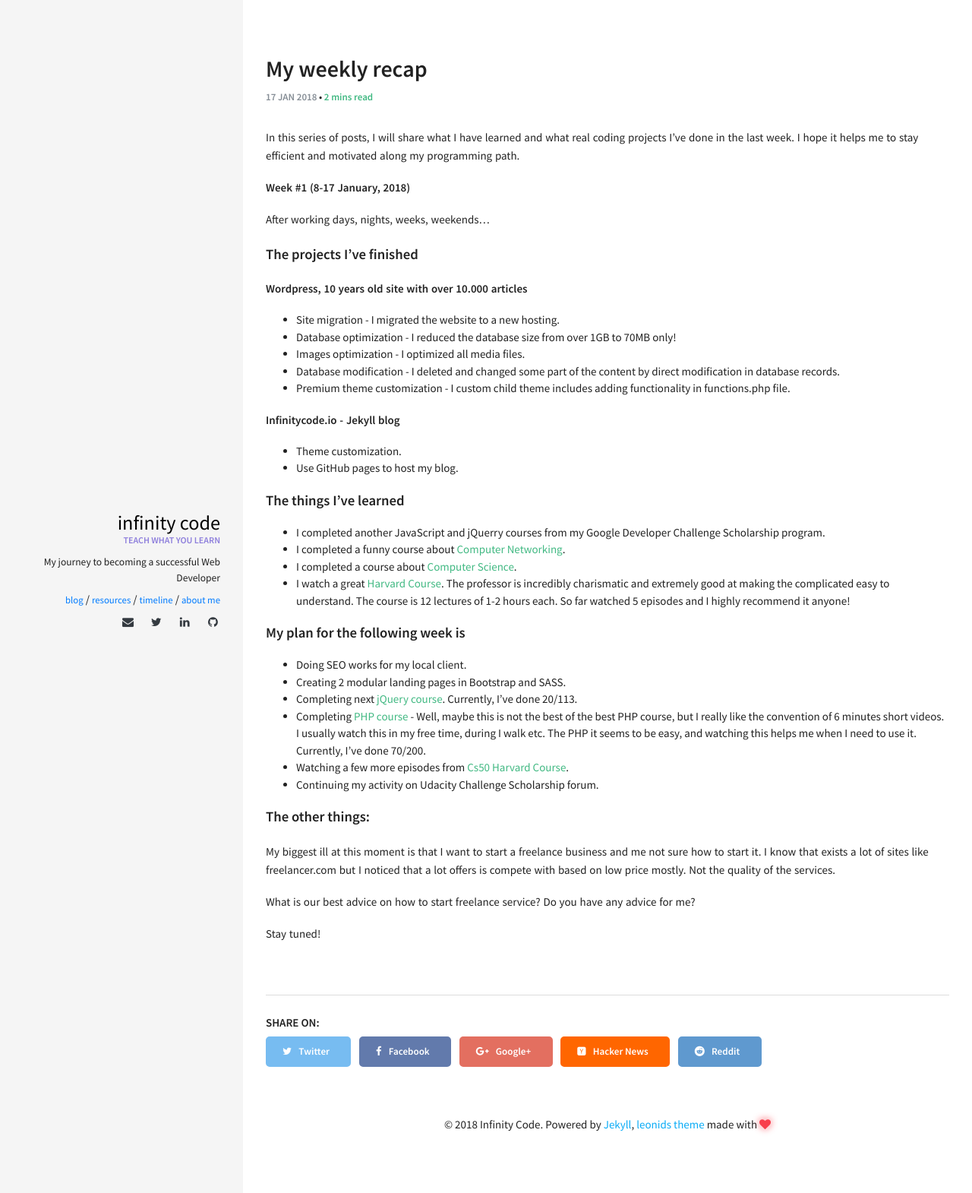
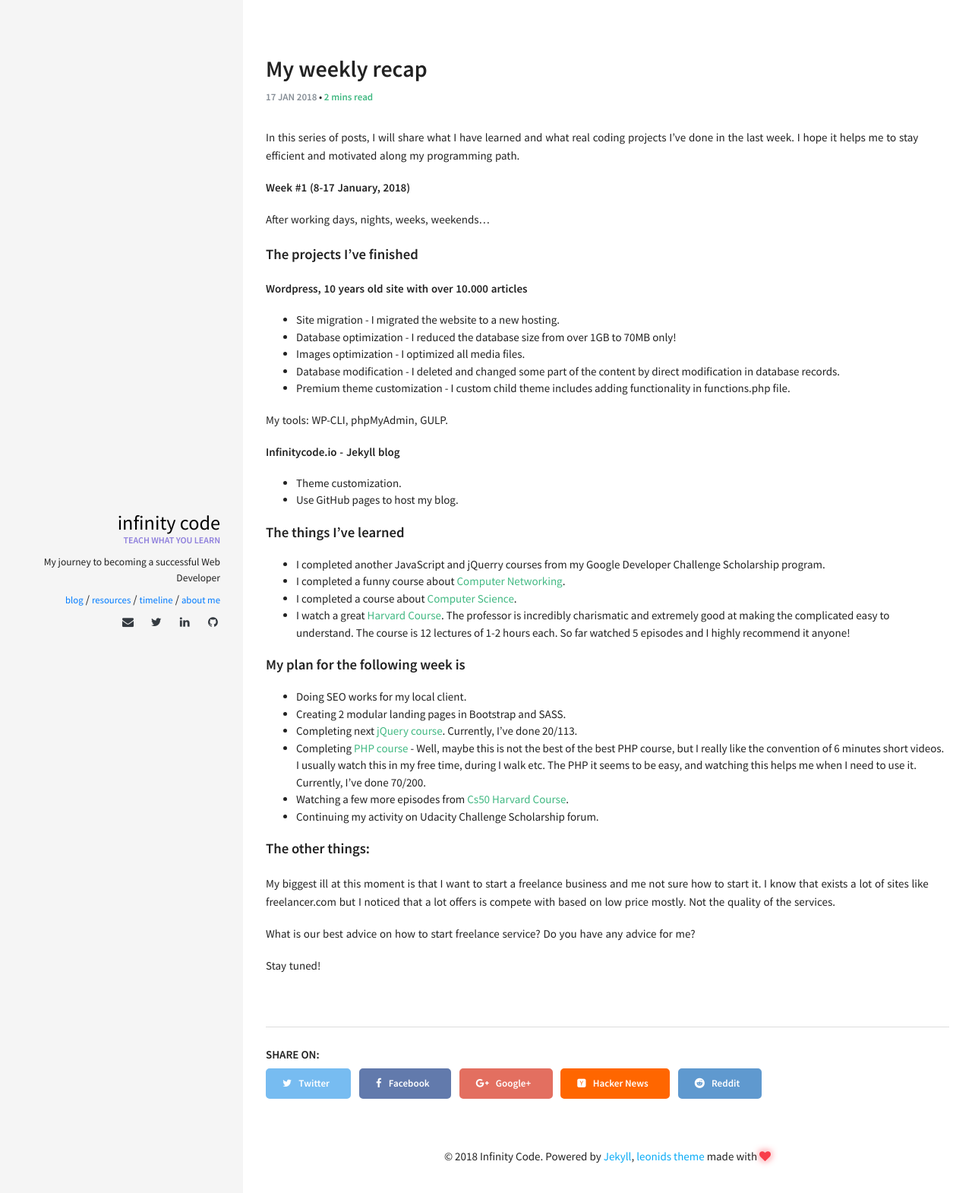
Before and after one commit to infinitycodePL/blog, a Jekyll site: the page built from _posts/blog/2018-01-17-my-coding-journey-weekly-recap-1.md, in a window 1280 px wide. Shown: the top 1570 px of the page at 76% size. Built offline with Jekyll 4.4.1, drawn with Linux system fonts in a browser that asks for light colours; comment, search, counter and statistics services are not loaded.

Commit message:
post update

```diff
--- a/_posts/blog/2018-01-17-my-coding-journey-weekly-recap-1.md
+++ b/_posts/blog/2018-01-17-my-coding-journey-weekly-recap-1.md
@@ -1,6 +1,6 @@
 ---
 layout: post
-title: My weekly recap #1
+title: My weekly recap #1!
 categories: [blog]
 comments: true
 excerpt: "In this series of posts, I will share what I have learned and what real coding projects I've done in the last week. I hope it helps me to stay efficient and motivated along my programming path."
@@ -21,6 +21,8 @@ __Wordpress, 10 years old site with over 10.000 articles__
 - Images optimization - I optimized all media files.
 - Database modification - I deleted and changed some part of the content by direct modification in database records.
 - Premium theme customization - I custom child theme includes adding functionality in functions.php file.
+
+My tools: WP-CLI, phpMyAdmin, GULP.
 
 __Infinitycode.io - Jekyll blog__
 
```
